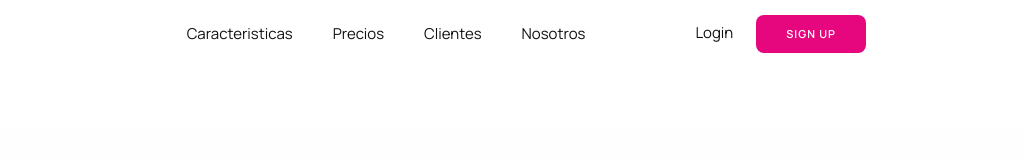
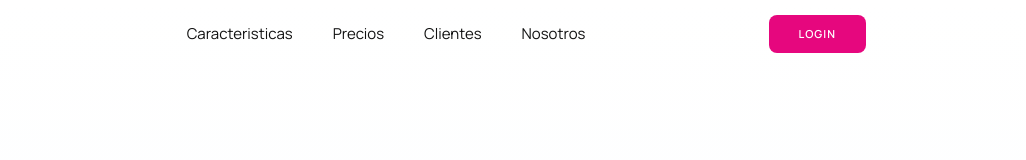
Before and after one commit to XicoNemi/landing, an Astro site: page / in a window 1280 px wide. Shown: the top 160 px of the page, 254-1280 px from the left. Built offline with nearby package versions, Linux system fonts and the light colour scheme; Astro itself is replaced by a stand-in of ours.

Commit message:
style: se elimino el boton de sign in y se agrego el enlace al login

```diff
--- a/src/components/Header.astro
+++ b/src/components/Header.astro
@@ -19,8 +19,7 @@ import Logo from '../assets/logo-png.png'
          </ul>
      </nav>
      <div class="nav-cta one-third column">
-         <a href="/login">Login</a>
-         <a href="/sign" class="button button-primary">Sign Up</a>
+         <a href="https://xiconemi.vercel.app/auth/login" class="button button-primary">Login</a>
      </div>
     </div>
  </header>
```
